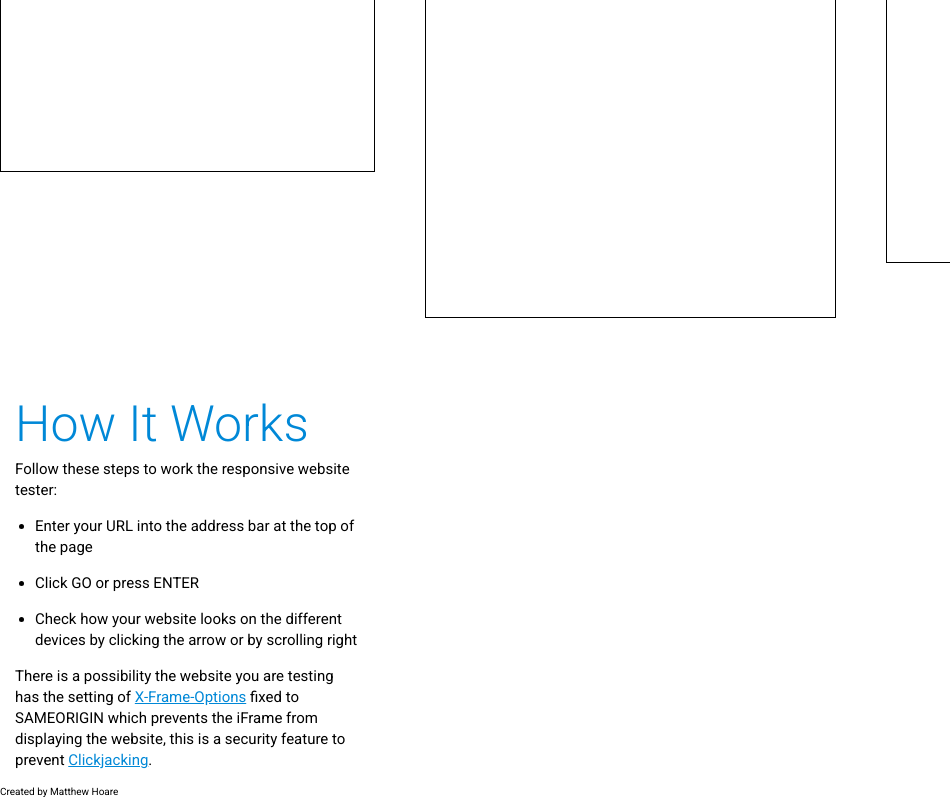
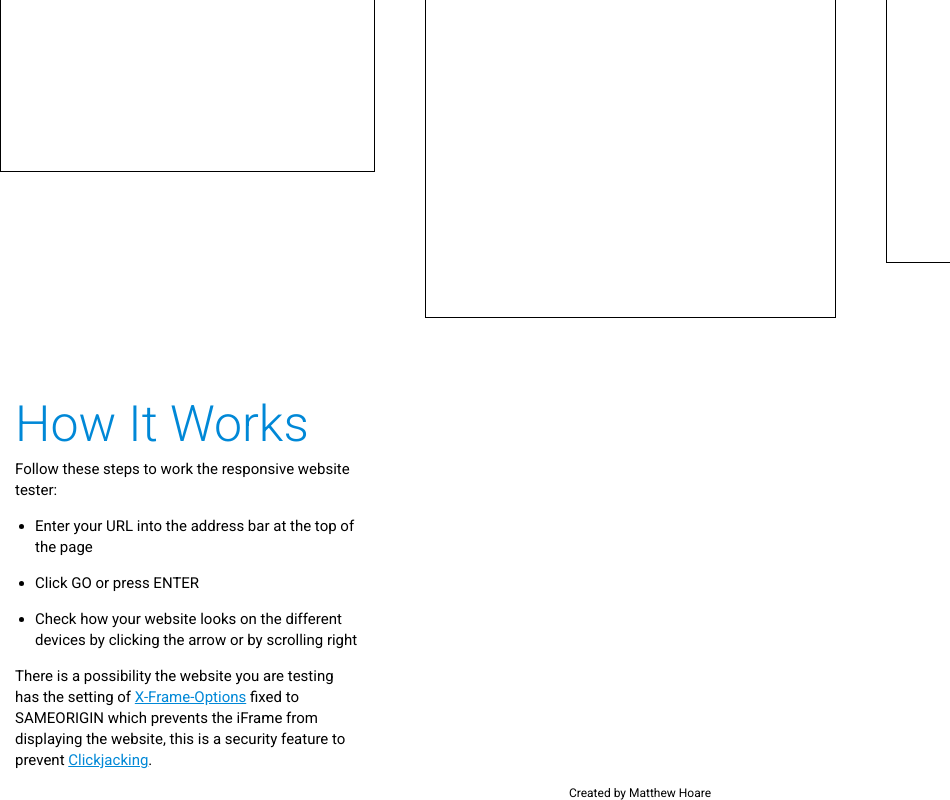
Before and after one commit to mattiehoare123/Responsive-Website-Tester, a website: page src/index.html in a window 1280 px wide. Shown: the part 625-1425 px from the top of the page, without its empty margins (0-950 px from the left). Drawn offline with nearby package versions, Linux system fonts and the light colour scheme; files that its build step writes are made by us from their sources.

Commit message:
Footer styled

```diff
--- /dev/null
+++ b/src/scss/layout/_footer.scss
@@ -0,0 +1,4 @@
+footer {
+  font-size: 1.2rem;
+  text-align: center;
+}
--- a/src/scss/layout/_main.scss
+++ b/src/scss/layout/_main.scss
@@ -40,5 +40,4 @@ main {
       margin: 1em 0;
     }
   }
-
 }
--- a/src/scss/main.scss
+++ b/src/scss/main.scss
@@ -4,8 +4,7 @@
 // 2. Base
 @import 'base/typography';
 
-// 3. Components
-
 // 4. Layout
 @import 'layout/header';
 @import 'layout/main';
+@import 'layout/footer';
```
